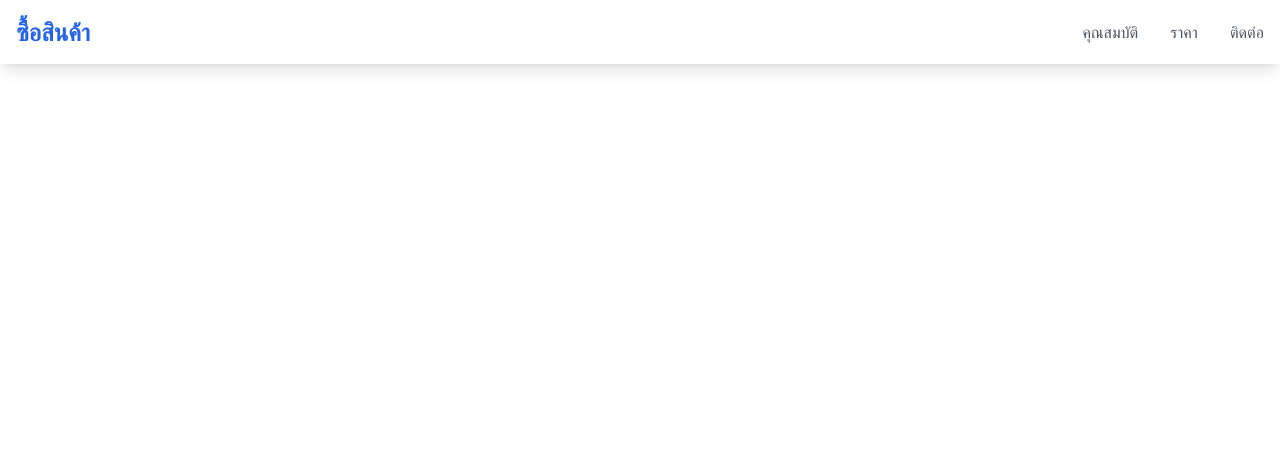
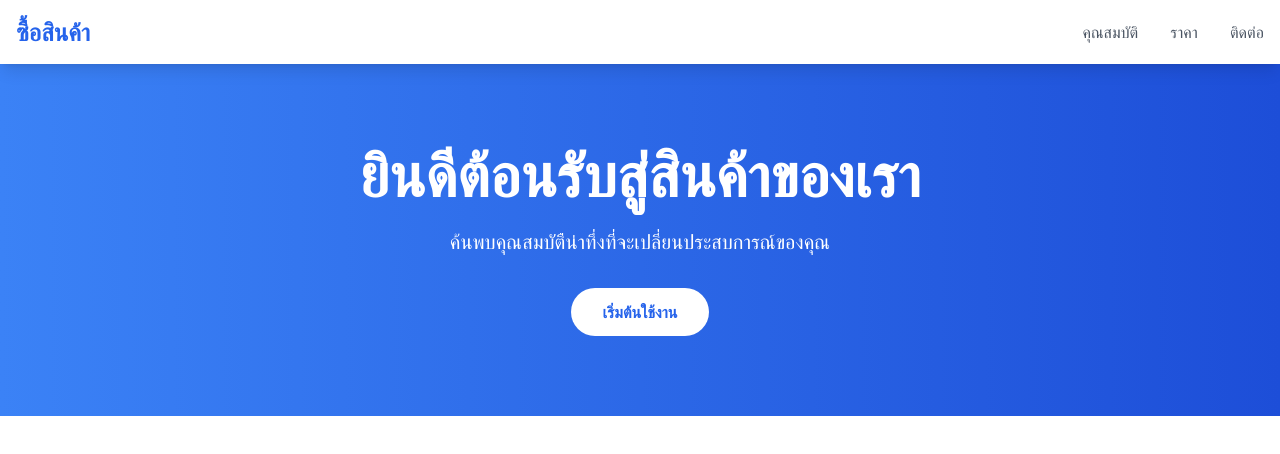
Before and after one commit to Phatsakorn141/product-landing-page, a plain HTML site: page index.html in a window 1280 px wide. Drawn offline with nearby package versions, Linux system fonts and the light colour scheme.

Commit message:
เพิ่มส่วน Hero และปุ่มเรียกให้ดำเนินการ

```diff
--- a/index.html
+++ b/index.html
@@ -26,8 +26,26 @@
       </nav>
     </header>
 
-    <main>
-      <!-- เนื้อหาหลัก -->
+    <main class="pt-16">
+      <section
+        class="bg-gradient-to-r from-blue-500 to-blue-700 text-white py-20"
+      >
+        <div class="container mx-auto px-4">
+          <div class="flex flex-col items-center text-center">
+            <h1 class="text-4xl md:text-6xl font-bold mb-6">
+              ยินดีต้อนรับสู่สินค้าของเรา
+            </h1>
+            <p class="text-xl mb-8 max-w-2xl">
+              ค้นพบคุณสมบัตืน่าทึ่งที่จะเปลี่ยนประสบการณ์ของคุณ
+            </p>
+            <button
+              class="bg-white text-blue-600 px-8 py-3 rounded-full font-semibold hover:bg-blue-50 tra nsition-colors"
+            >
+              เริ่มต้นใช้งาน
+            </button>
+          </div>
+        </div>
+      </section>
     </main>
 
     <footer>
```
